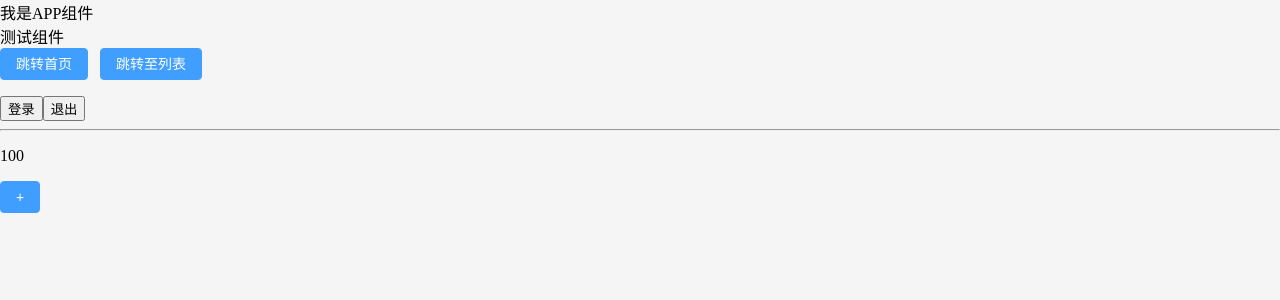
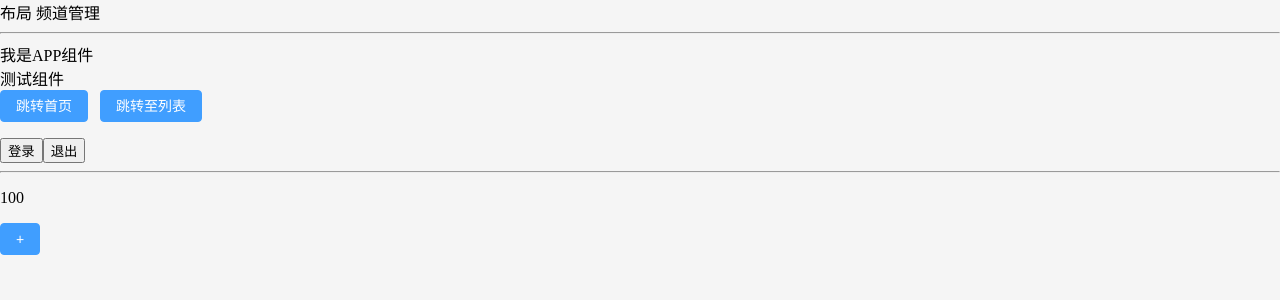
Before and after one commit to liao-zhe/big-event, a Vue app: page /article/channel in a window 1280 px wide. Shown: the top 300 px of the page. Built offline with nearby package versions, Linux system fonts and the light colour scheme.

Commit message:
整体路由搭建

```diff
--- a/src/App.vue
+++ b/src/App.vue
@@ -24,6 +24,9 @@
 </script>
 
 <template>
+  <router-view></router-view>
+
+  <hr />
   <div>我是APP组件</div>
   <!-- 因为使用了element plus 所以components下的组件会自动注册-->
   <test-com></test-com>
--- a/src/router/index.js
+++ b/src/router/index.js
@@ -5,7 +5,40 @@
 // import.meta.env.BASE_URL 就是vite.config.js中的base配置项
 const router = createRouter({
   history: createWebHistory(import.meta.env.BASE_URL),
-  routes: []
+  routes: [
+    { path: '/login', component: () => import('@/views/login/LoginPage.vue') },
+    {
+      path: '/',
+      component: () => import('@/views/layout/LayoutContainer.vue'),
+      redirect: '/article/manage',
+      children: [
+        {
+          path: '/article/manage',
+          component: () => import('@/views/article/ArticleManage.vue')
+        },
+        {
+          path: '/article/channel',
+          component: () => import('@/views/article/ArticleChannel.vue')
+        },
+        {
+          path: '/article/channel',
+          component: () => import('@/views/article/ArticleChannel.vue')
+        },
+        {
+          path: '/user/profile',
+          component: () => import('@/views/user/UserProfile.vue')
+        },
+        {
+          path: '/user/avatar',
+          component: () => import('@/views/user/UserAvatatr.vue')
+        },
+        {
+          path: '/user/password',
+          component: () => import('@/views/user/UserPassword.vue')
+        }
+      ]
+    }
+  ]
 })
 
 export default router
--- /dev/null
+++ b/src/views/article/ArticleChannel.vue
@@ -0,0 +1 @@
+<template>频道管理</template>
--- /dev/null
+++ b/src/views/article/ArticleManage.vue
@@ -0,0 +1 @@
+<template>文章管理</template>
--- /dev/null
+++ b/src/views/layout/LayoutContainer.vue
@@ -0,0 +1,6 @@
+<template>
+  <div>
+    布局
+    <router-view></router-view>
+  </div>
+</template>
--- /dev/null
+++ b/src/views/login/LoginPage.vue
@@ -0,0 +1 @@
+<template>登录注册页面</template>
--- /dev/null
+++ b/src/views/user/UserAvatatr.vue
@@ -0,0 +1 @@
+<template>更换头像</template>
--- /dev/null
+++ b/src/views/user/UserPassword.vue
@@ -0,0 +1 @@
+<template>重置密码</template>
--- /dev/null
+++ b/src/views/user/UserProfile.vue
@@ -0,0 +1 @@
+<template>个人详情</template>
```
